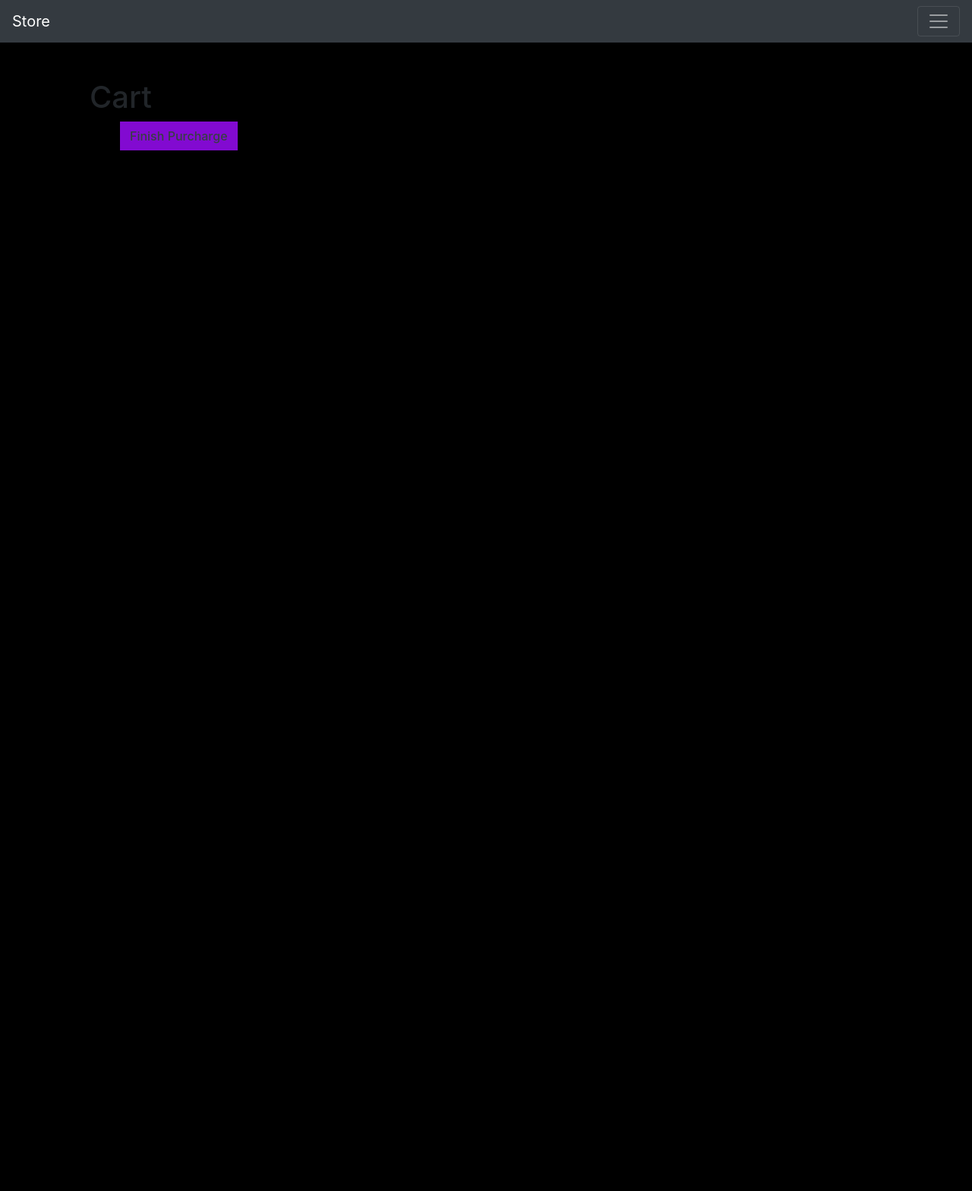
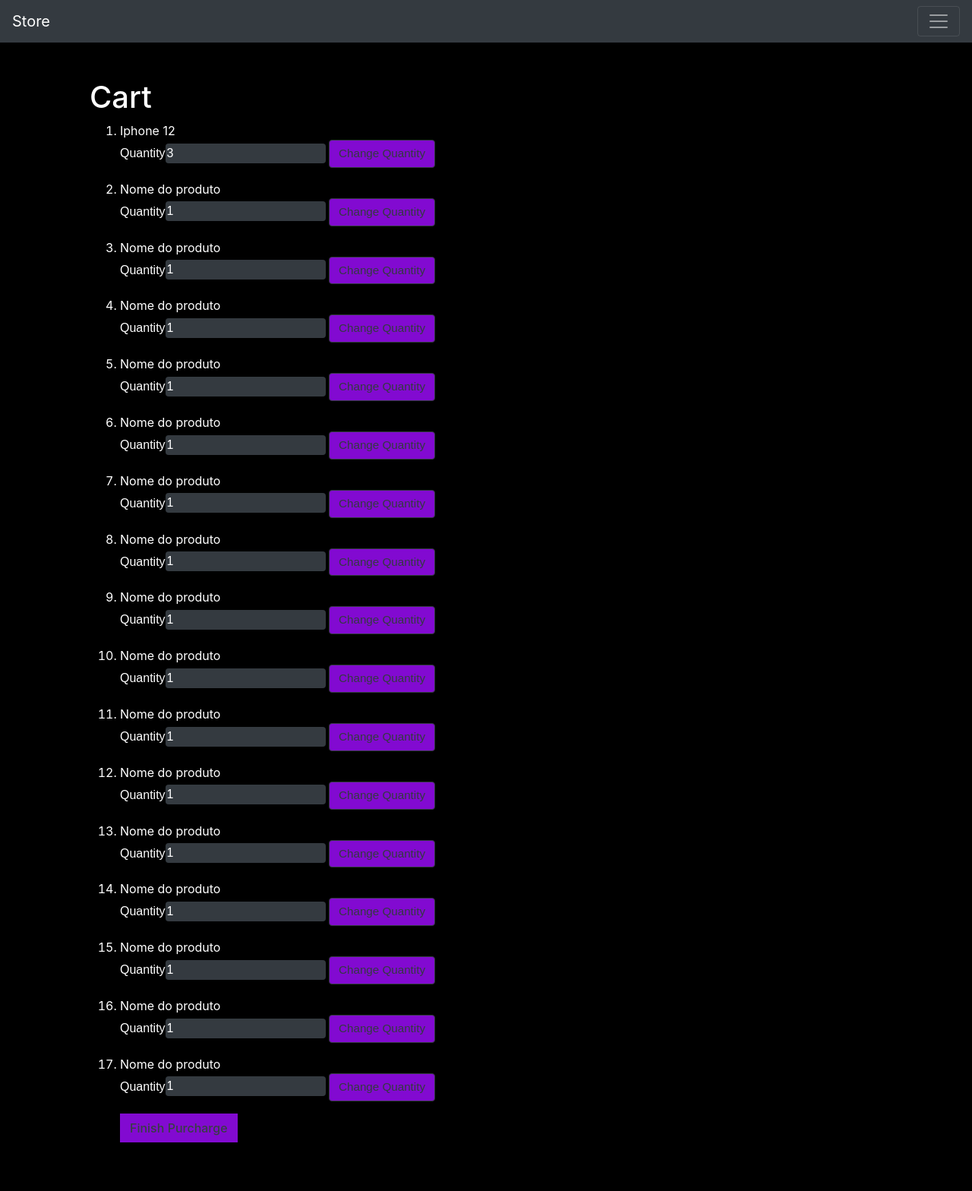
Before and after one commit to Arthur020104/Finalproject-cs50, a Flask app: page /cart in a window 1280 px wide. Shown: the whole page at 76% size. Before the commit the page ends 198 px from the top, so only its background shows below. Run offline with Flask 2, Linux system fonts and the light colour scheme; a user stored in the database is signed in; some libraries are stand-ins or nearby versions.

Commit message:
adding quantity feature to cart

```diff
--- a/application.py
+++ b/application.py
@@ -1,15 +1,48 @@
+import os
 from flask import Flask, redirect, render_template, request, session
+from flask_mail import Mail, Message
 from flask_session import Session
 from werkzeug.security import check_password_hash, generate_password_hash
-from werkzeug.exceptions import HTTPException, InternalServerError
+from werkzeug.exceptions import default_exceptions, HTTPException, InternalServerError
 from cs50 import SQL
 from help import login_required
+from tempfile import mkdtemp
 
+
+#config application
 app = Flask(__name__)
+
+# Ensure templates are auto-reloaded
+app.config["TEMPLATES_AUTO_RELOAD"] = True
+# Configure session to use filesystem (instead of signed cookies)
+app.config["SESSION_FILE_DIR"] = mkdtemp()
 app.config["SESSION_PERMANENT"] = False
 app.config["SESSION_TYPE"] = "filesystem"
 Session(app)
+# Config SQLite database
 db = SQL("sqlite:///store.db")
+
+#config to send emails
+#app.config["MAIL_DEFAULT_SENDER"] = os.environ.get("MAIL_DEFAULT_SENDER")
+#app.config["MAIL_PASSWORD"] = os.environ.get("MAIL_PASSWORD")
+#app.config["MAIL_PORT"] = 587
+#app.config["MAIL_SERVER"] = "smtp.gmail.com"
+#app.config["MAIL_USE_TLS"] = True
+#app.config["MAIL_USERNAME"] = os.environ.get("MAIL_USERNAME")
+#app.config['MAIL_USE_SSL'] = False
+
+#mail = Mail(app)
+
+@app.after_request
+def after_request(response):
+    response.headers["Cache-Control"] = "no-cache, no-store, must-revalidate"
+    response.headers["Expires"] = 0
+    response.headers["Pragma"] = "no-cache"
+    return response
+
+
+
+
 @app.route('/')
 def index():
     produ = db.execute("SELECT * FROM produtos ORDER BY about")
@@ -28,9 +61,8 @@ def login():
 
         # Query database for username
         rows = db.execute("SELECT * FROM users WHERE username = ?", request.form.get("username"))
-
         # Ensure username exists and password is correct
-        if check_password_hash(rows[0]["hash"], request.form.get("password")):
+        if not check_password_hash(rows[0]["hash"], request.form.get("password")):
             return render_template("error.html",problem="invalid username and/or password")
 
         # Remember which user has logged in
@@ -38,8 +70,6 @@ def login():
 
         # Redirect user to home page
         return redirect("/")
-
-        session["password"] = generate_password_hash(request.form.get("password"))
         # Redirect to another page
         return redirect('/')
     else:
@@ -59,6 +89,7 @@ def logout():
 def register():
     """Register user"""
     if request.method == "POST":
+        # Making sure the user provid useful information
         if not request.form.get("username"):
             return render_template("error.html",problem="Must provide valid username")
 
@@ -81,6 +112,8 @@ def register():
             return render_template("error.html",problem="Email already in use")
         else:
             db.execute("INSERT INTO users(username, hash, email) VALUES(?, ?, ?)",request.form.get("username"),generate_password_hash(request.form.get("password")), request.form.get("email"))
+            #message = Message("You are registered!", recipients=[request.form.get("email")])
+            #mail.send(message)
             return redirect("/login")
     else:
         return render_template("register.html")
@@ -89,17 +122,24 @@ def register():
 @app.route("/cart", methods=["GET", "POST"])
 @login_required
 def cart():
-    if "cart" not in session:
-        session["cart"] = []
+    if request.method == "GET":
+        user_id = session.get("user_id")
+        produtos = db.execute("SELECT * FROM checkoutproduct WHERE user_id = ?", user_id)
+        return render_template("cart.html", produtos=produtos)
 
     if request.method == "POST":
+        user_id = session.get("user_id")
         id = request.form.get("id")
-        if id:
-            session["cart"].append(id)
-        return redirect("/cart")
-
-    produtos = db.execute("SELECT * FROM produtos WHERE id IN (?)", session["cart"])
-    return render_template("cart.html", produtos=produtos)
+        quantity = request.form.get("quantity")
+        if quantity != None:
+            product = db.execute("SELECT * FROM produtos WHERE id = ?", id)
+            db.execute("UPDATE checkoutproduct SET product_quantity = ? WHERE user_id = ? AND product_id = ?",quantity, user_id, id)
+            db.execute("UPDATE checkoutproduct SET total_payment = ? WHERE product_quantity = ? AND user_id = ? AND product_id = ?", (float(quantity)*float(product[0]['price'])), quantity, user_id, id)
+            return redirect("/cart")
+        else:
+            product = db.execute("SELECT * FROM produtos WHERE id = ?", id)
+            db.execute("INSERT INTO checkoutproduct(user_id, product_id, product_name, product_price, total_payment) VALUES(?, ?, ?, ?, ?)", user_id, id, product[0]["name"], product[0]["price"], product[0]["price"])
+            return redirect("/cart")
 
 def errorhandler(e):
     """Handle error"""
@@ -107,6 +147,8 @@ def errorhandler(e):
         e = InternalServerError()
     return render_template("error.html",problem=f"{e.name}, {e.code}")
 
+# Listen for errors
+#@for code in default_exceptions:
 
 if __name__ == "__main__":
     app.run()
--- a/static/script.js
+++ b/static/script.js
@@ -16,3 +16,11 @@ function sethidden(element)
 {
     element.style.visibility = 'hidden';
 }
+function onclick(id, product)
+{
+    if (id == "less")
+    {
+        int(produto) = document.querySelector("#"+product).value;
+        document.querySelector("#"+product).innerHTML = produto++;
+    }
+}
--- a/static/styles.css
+++ b/static/styles.css
@@ -2,6 +2,7 @@
 {
     padding: 0em;
     background-color: black;
+    color:#fff;
 }
 .section
 {
@@ -108,7 +109,7 @@ p
     visibility: visible!important;
     background-color: rgb(130, 10, 209);
 }
-input[type="text"], input[type="password"], input[type="email"]
+input[type="text"], input[type="password"], input[type="email"], input[type=number]
 {
     align-items: center;
     background-color: #343a40!important;
@@ -117,7 +118,7 @@ input[type="text"], input[type="password"], input[type="email"]
     border: 1px transparent;
     border-radius: 0.25rem;
 }
-input[type="text"], input[type="password"], input[type="email"]:hover
+input[type="text"], input[type="password"], input[type="email"], input[type=number]:hover
 {
     border: 2px solid;
     border-color: #50585f;
--- a/templates/cart.html
+++ b/templates/cart.html
@@ -5,7 +5,13 @@
     <h1>Cart</h1>
     <ol>
         {% for produto in produtos %}
-        <li>{{ produto.name }}</li>
+        <li>{{ produto.product_name}}<br>
+        <form action="/cart" method="post">
+        <input name="id" type="hidden" value="{{ produto.product_id }}">
+        <p>{{"Quantity"}}<input {{"id="~produto.product_id}} type="number" autocomplete="off" name="quantity" {{"value="~produto.product_quantity}}>
+        <button class="buttonhide navbarb" {{"onclick=click(id,"~produto.product_id}} type="submit">Change Quantity</button></p>
+        </form>
+        </li>
         {% endfor %}
         <button>Finish Purcharge</button>
     </ol>
```
Also changed, not shown: store.db.
